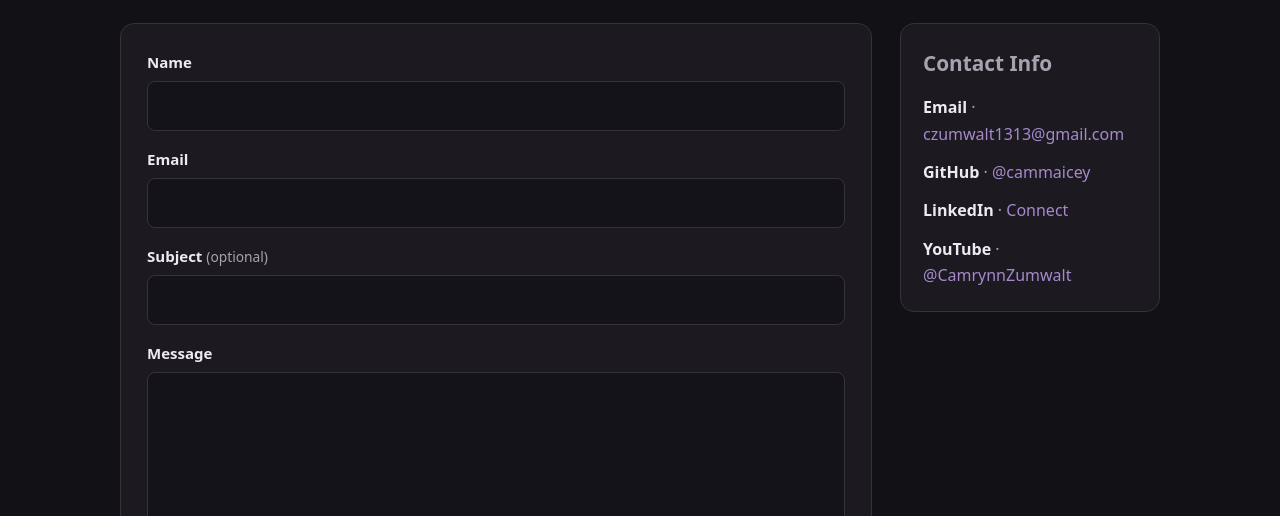
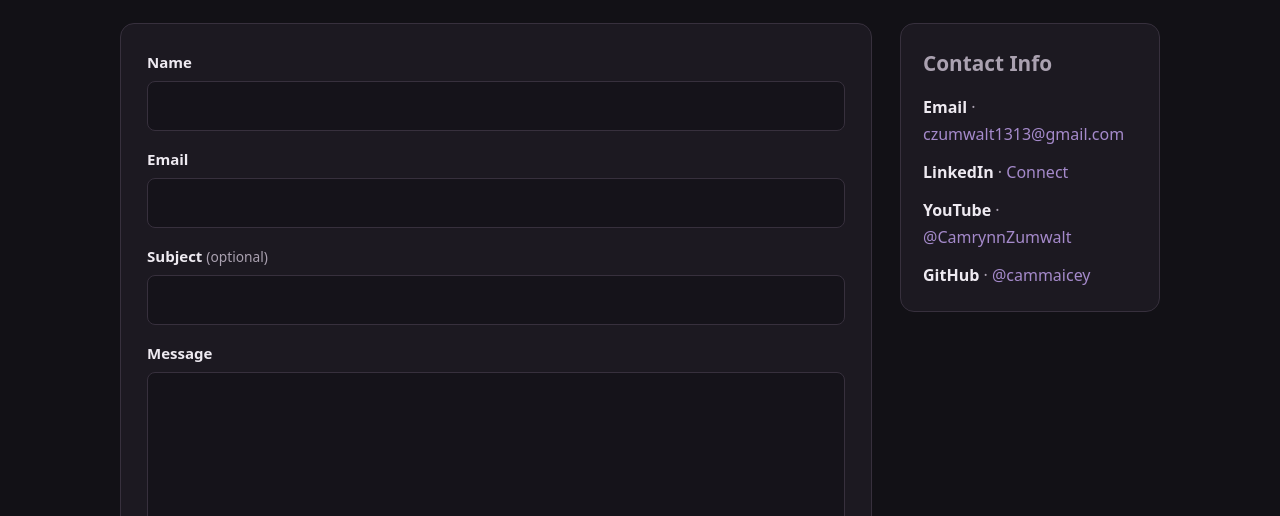
Before and after one commit to cammaicey/cammaicey.github.io, a plain HTML site: page contact.html in a window 1280 px wide. Shown: the part 284-800 px from the top of the page. Drawn offline with Linux system fonts and the light colour scheme.

Commit message:
Reorder contact links with GitHub last

```diff
--- a/contact.html
+++ b/contact.html
@@ -88,10 +88,9 @@
     </div>
     <aside class="contact-info">
         <h2>Contact Info</h2>
-        <p><strong>Email</strong> · <a href="mailto:czumwalt1313@gmail.com">czumwalt1313@gmail.com</a></p>
+        <p><strong>Email</strong> · <a href="mailto:czumwalt1313@gmail.com">czumwalt1313@gmail.com</a></p><p><strong>LinkedIn</strong> · <a href="https://www.linkedin.com/in/camrynn-zumwalt-53849736b/" target="_blank" rel="noreferrer">Connect</a></p>
+        <p><strong>YouTube</strong> · <a href="https://www.youtube.com/@CamrynnZumwalt" target="_blank" rel="noreferrer">@CamrynnZumwalt</a></p>
         <p><strong>GitHub</strong> · <a href="https://github.com/cammaicey" target="_blank" rel="noreferrer">@cammaicey</a></p>
-        <p><strong>LinkedIn</strong> · <a href="https://www.linkedin.com/in/camrynn-zumwalt-53849736b/" target="_blank" rel="noreferrer">Connect</a></p>
-        <p><strong>YouTube</strong> · <a href="https://www.youtube.com/@CamrynnZumwalt" target="_blank" rel="noreferrer">@CamrynnZumwalt</a></p>
     </aside>
     </div>
 </main>
```
